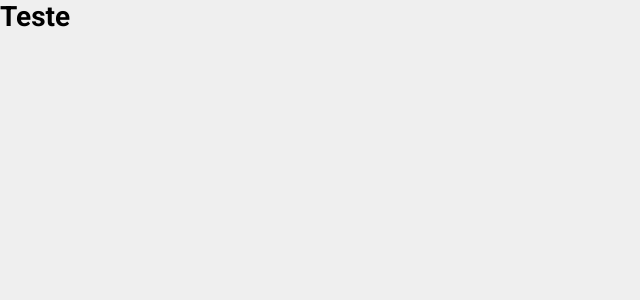
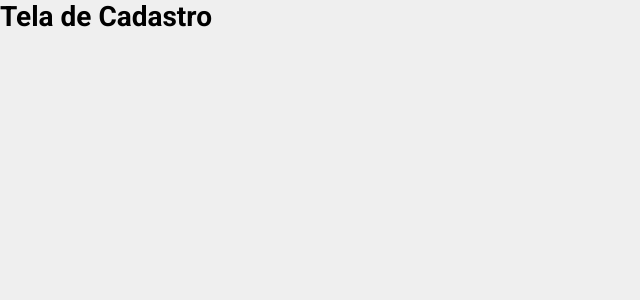
Before and after one commit to Hitiro/chamados, a React (Create React App) app: page /register in a window 1280 px wide. Shown: the top 300 px of the page, without its empty margins (0-640 px from the left). Built offline with nearby package versions, Linux system fonts and the light colour scheme.

Commit message:
feat: configuracao de rotas

```diff
--- a/package.json
+++ b/package.json
@@ -9,6 +9,7 @@
     "firebase": "^8.8.1",
     "react": "^18.2.0",
     "react-dom": "^18.2.0",
+    "react-router-dom": "^5.3.4",
     "react-scripts": "5.0.1",
     "web-vitals": "^2.1.4"
   },
--- a/src/App.js
+++ b/src/App.js
@@ -1,9 +1,13 @@
 
+import { BrowserRouter } from 'react-router-dom';
+import Routes from './routes';
 
 function App() {
   return (
     <div>
-      <h1>Teste</h1>
+      <BrowserRouter>
+        <Routes />
+      </BrowserRouter>
     </div>
   )
 }
--- /dev/null
+++ b/src/pages/Dashboard/index.js
@@ -0,0 +1,8 @@
+
+export default function Dashboard() {
+  return (
+    <div>
+      <h1>Dashboard</h1>
+    </div>
+  )
+}
--- /dev/null
+++ b/src/pages/SignIn/index.js
@@ -0,0 +1,10 @@
+
+function SignIn() {
+  return (
+    <div>
+      <h1>Página de Login</h1>
+    </div>
+  )
+}
+
+export default SignIn;
--- /dev/null
+++ b/src/pages/SignUp/index.js
@@ -0,0 +1,10 @@
+
+function SignUp() {
+  return (
+    <div>
+      <h1>Tela de Cadastro</h1>
+    </div>
+  )
+}
+
+export default SignUp;
--- /dev/null
+++ b/src/routes/Route.js
@@ -0,0 +1,34 @@
+import { Route, Redirect } from 'react-router-dom';
+
+export default function RouteWrapper({
+  component: Component,
+  isPrivate,
+  ...rest
+}) {
+
+  const loading = false;
+  const signed = false;
+
+  if (loading) {
+    return (
+      <div></div>
+    )
+  }
+
+  if (!signed && isPrivate) {
+    return <Redirect to="/" />
+  }
+
+  if (signed && !isPrivate) {
+    return <Redirect to="/dashboard" />
+  }
+
+  return (
+    <Route
+      {...rest}
+      render={props => (
+        <Component {...props} />
+      )}
+    />
+  )
+}
--- /dev/null
+++ b/src/routes/index.js
@@ -0,0 +1,18 @@
+import { Switch } from 'react-router-dom';
+import Route from './Route';
+
+import SignIn from '../pages/SignIn';
+import SignUp from '../pages/SignUp';
+import Dashboard from '../pages/Dashboard';
+
+
+export default function Routes() {
+  return (
+    <Switch>
+      <Route exact path="/" component={SignIn} />
+      <Route exact path="/register" component={SignUp} />
+
+      <Route exact path="/dashboard" component={Dashboard} isPrivate />
+    </Switch>
+  )
+}
```
Also changed, not shown: 1 other file (tests, documents, lock files or other folders).
